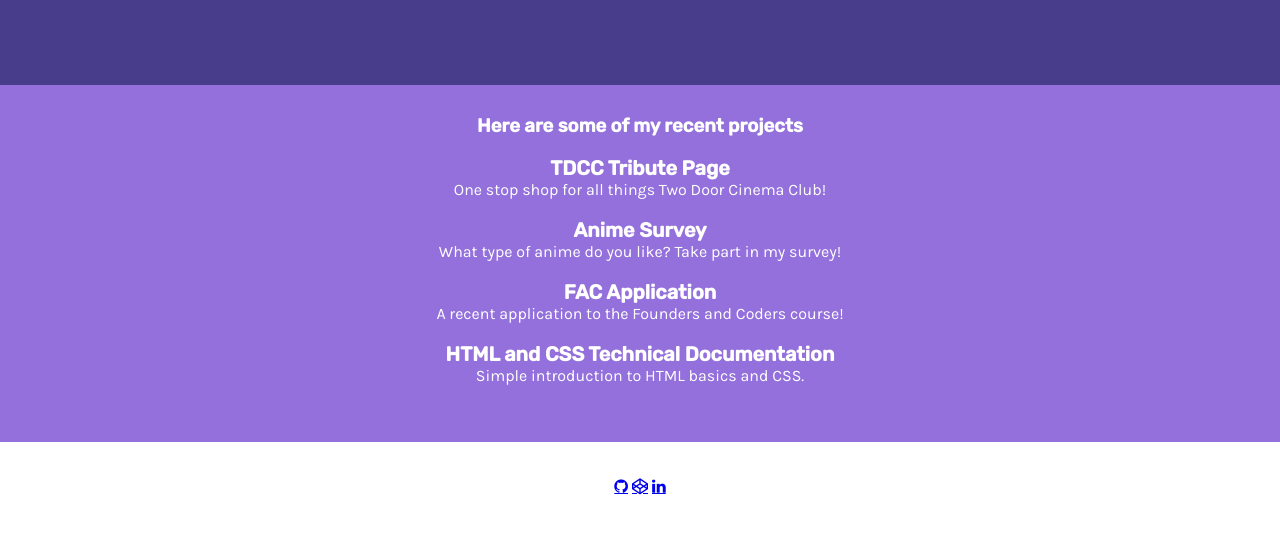
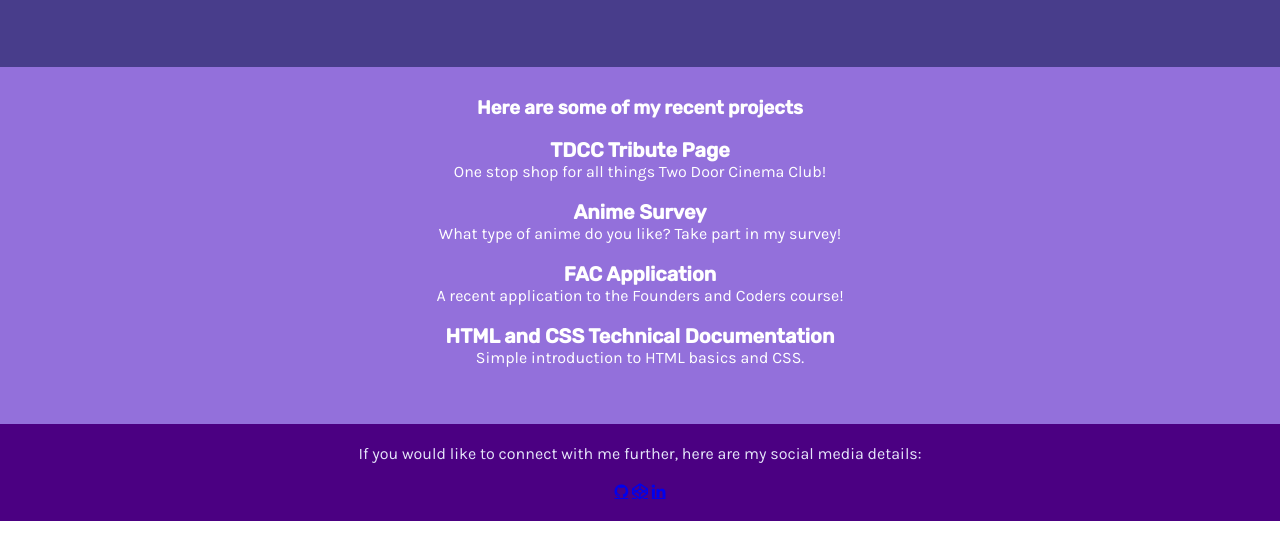
Before and after one commit to MJOW1999/Portfolio-Page, a plain HTML site: page index.html in a window 1280 px wide. Shown: the part 259-800 px from the top of the page. Drawn offline with Linux system fonts and the light colour scheme.

Commit message:
Footer: styles

```diff
--- a/style.css
+++ b/style.css
@@ -67,3 +67,11 @@
 p{
   font-family: "Karla", sans-serif;
 }
+#socials{
+  grid-area: footer;
+  padding: 20px;
+  text-align: center;
+  background-color: indigo;
+  font-family:"Karla", sans-serif;
+  color: lavender;
+}
```
